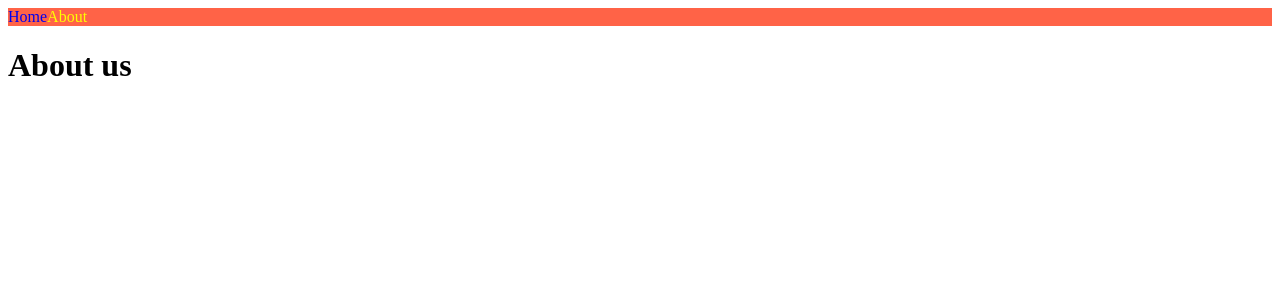
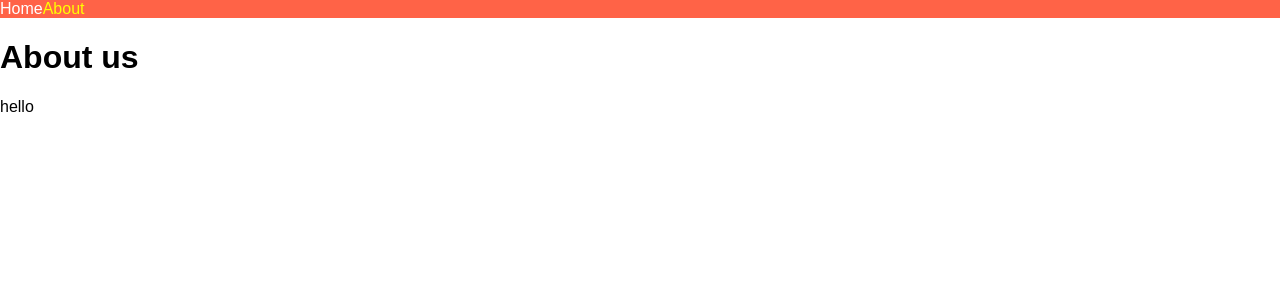
Before and after one commit to Jinnie-kim/nextjs-practice, a Next.js app: page /about in a window 1280 px wide. Shown: the top 300 px of the page. Built offline with nearby package versions, Linux system fonts and the light colour scheme.

Commit message:
App custom하기

```diff
--- a/next.config.js
+++ b/next.config.js
@@ -1,6 +1,6 @@
 /** @type {import('next').NextConfig} */
 const nextConfig = {
-  reactStrictMode: true,
-}
+  reactStrictMode: false,
+};
 
-module.exports = nextConfig
+module.exports = nextConfig;
--- /dev/null
+++ b/pages/_app.js
@@ -0,0 +1,17 @@
+import NavBar from '@/components/NavBar';
+import '../styles/globals.css';
+
+export default function App({ Component, pageProps }) {
+  return (
+    <>
+      <NavBar />
+      <Component {...pageProps} />
+      <span>hello</span>
+      <style jsx global>{`
+        a {
+          color: white;
+        }
+      `}</style>
+    </>
+  );
+}
--- a/pages/about.js
+++ b/pages/about.js
@@ -3,7 +3,6 @@ import NavBar from '@/components/NavBar';
 export default function Potato() {
   return (
     <div>
-      <NavBar />
       <h1>About us</h1>
     </div>
   );
--- a/pages/index.js
+++ b/pages/index.js
@@ -3,9 +3,7 @@ import NavBar from '@/components/NavBar';
 export default function Home() {
   return (
     <div>
-      <NavBar />
       <h1 className="active">Hello</h1>
-      <style jsx>{``}</style>
     </div>
   );
 }
--- a/styles/globals.css
+++ b/styles/globals.css
@@ -1,98 +1,8 @@
-:root {
-  --max-width: 1100px;
-  --border-radius: 12px;
-  --font-mono: ui-monospace, Menlo, Monaco, 'Cascadia Mono', 'Segoe UI Mono',
-    'Roboto Mono', 'Oxygen Mono', 'Ubuntu Monospace', 'Source Code Pro',
-    'Fira Mono', 'Droid Sans Mono', 'Courier New', monospace;
-
-  --foreground-rgb: 0, 0, 0;
-  --background-start-rgb: 214, 219, 220;
-  --background-end-rgb: 255, 255, 255;
-
-  --primary-glow: conic-gradient(
-    from 180deg at 50% 50%,
-    #16abff33 0deg,
-    #0885ff33 55deg,
-    #54d6ff33 120deg,
-    #0071ff33 160deg,
-    transparent 360deg
-  );
-  --secondary-glow: radial-gradient(
-    rgba(255, 255, 255, 1),
-    rgba(255, 255, 255, 0)
-  );
-
-  --tile-start-rgb: 239, 245, 249;
-  --tile-end-rgb: 228, 232, 233;
-  --tile-border: conic-gradient(
-    #00000080,
-    #00000040,
-    #00000030,
-    #00000020,
-    #00000010,
-    #00000010,
-    #00000080
-  );
-
-  --callout-rgb: 238, 240, 241;
-  --callout-border-rgb: 172, 175, 176;
-  --card-rgb: 180, 185, 188;
-  --card-border-rgb: 131, 134, 135;
-}
-
-@media (prefers-color-scheme: dark) {
-  :root {
-    --foreground-rgb: 255, 255, 255;
-    --background-start-rgb: 0, 0, 0;
-    --background-end-rgb: 0, 0, 0;
-
-    --primary-glow: radial-gradient(rgba(1, 65, 255, 0.4), rgba(1, 65, 255, 0));
-    --secondary-glow: linear-gradient(
-      to bottom right,
-      rgba(1, 65, 255, 0),
-      rgba(1, 65, 255, 0),
-      rgba(1, 65, 255, 0.3)
-    );
-
-    --tile-start-rgb: 2, 13, 46;
-    --tile-end-rgb: 2, 5, 19;
-    --tile-border: conic-gradient(
-      #ffffff80,
-      #ffffff40,
-      #ffffff30,
-      #ffffff20,
-      #ffffff10,
-      #ffffff10,
-      #ffffff80
-    );
-
-    --callout-rgb: 20, 20, 20;
-    --callout-border-rgb: 108, 108, 108;
-    --card-rgb: 100, 100, 100;
-    --card-border-rgb: 200, 200, 200;
-  }
-}
-
-* {
-  box-sizing: border-box;
+html,
+body {
   padding: 0;
   margin: 0;
-}
-
-html,
-body {
-  max-width: 100vw;
-  overflow-x: hidden;
-}
-
-body {
-  color: rgb(var(--foreground-rgb));
-  background: linear-gradient(
-      to bottom,
-      transparent,
-      rgb(var(--background-end-rgb))
-    )
-    rgb(var(--background-start-rgb));
+  font-family: sans-serif;
 }
 
 a {
@@ -100,8 +10,6 @@ a {
   text-decoration: none;
 }
 
-@media (prefers-color-scheme: dark) {
-  html {
-    color-scheme: dark;
-  }
+* {
+  box-sizing: border-box;
 }
```
